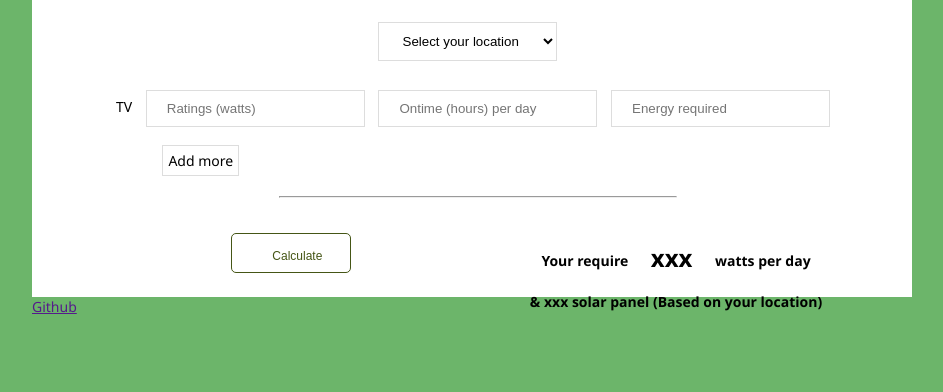
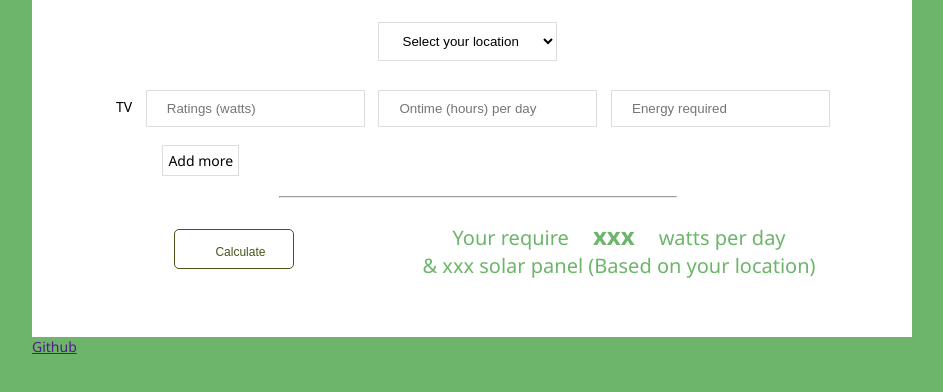
Before and after one commit to hngi/Team-Helios-Repo, a plain HTML site: page solar-calculator-app/frontend/index.html in a window 1280 px wide. Shown: the part 436-828 px from the top of the page, without its empty margins (168-1111 px from the left). Before the commit the page ends 802 px from the top, so only its background shows below. Drawn offline with Linux system fonts and the light colour scheme; a script that the page names is missing.

Commit message:
Make changes to the last div in the body section

```diff
--- a/solar-calculator-app/frontend/css/style.css
+++ b/solar-calculator-app/frontend/css/style.css
@@ -97,12 +97,15 @@ button {
 /*  */
 /* sas section styles */
 /*  */
-
+section#sas-section{
+    background-color: #fff;
+    padding-bottom: 40px;
+}
 .parent-div {
     text-align: center;
     width: 100%;
     height: 100%;
-  background-color: #fff;
+
 
 }
 .location {
@@ -196,13 +199,35 @@ button {
 }
 .powerlabel {
     background-image: url();
-    max-height: ;
-    max-width: ;
+
 }
 #title {
     margin-top: 200px;
 }
 /* Content section styles end */
+
+/*Last row section styles*/
+.clear{
+    clear: both;
+}
+.flex-container{
+    display: flex;
+    justify-content: space-around;
+    align-items: center;
+    margin-top: 20px;
+}
+
+.flex-item{
+    color: #6CB56A;
+    font-size: 20px;
+}
+
+.flex-item p{
+    margin: 0px;
+    font-weight: 500;
+}
+
+/*Last row section styles*/
 
 @media (max-width: 800px) {
     #sas-section .form-inline input {
--- a/solar-calculator-app/frontend/index.html
+++ b/solar-calculator-app/frontend/index.html
@@ -77,13 +77,15 @@
                     <br />
                     <hr width="50%" />
 
-                    <div class="row">
-                        <div class="column">
+                    <div class="clear"></div>
+
+                    <div class="flex-container">
+                        <div class="flex-item">
                             <button>Calculate</button>
                         </div>
-                        <div class="column">
-                            <h4>Your require <span>xxx</span> watts per day</h4>
-                            <h4>& xxx solar panel (Based on your location)</h4>
+                        <div class="flex-item">
+                            <p id="flex-text">Your require <span>xxx</span> watts per day</p>
+                            <p>& xxx solar panel (Based on your location)</p>
                         </div>
                     </div>
                 </div>
```
